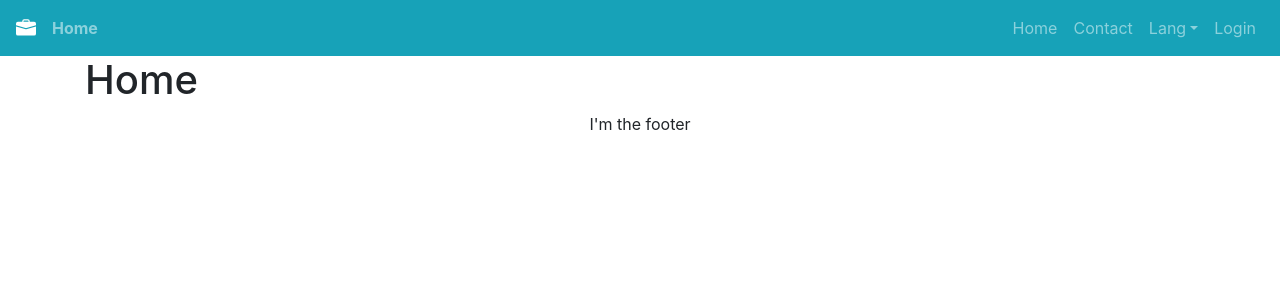
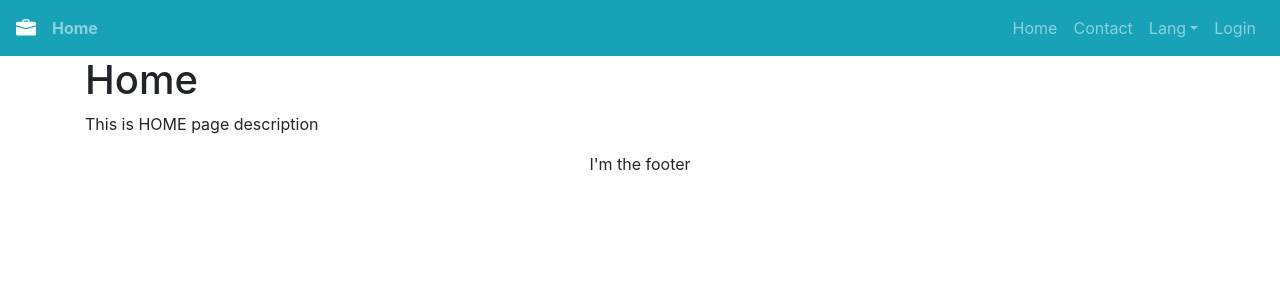
Before and after one commit to grafikri/mySampleProject, a Vue app: page / in a window 1280 px wide. Shown: the top 300 px of the page. Built offline with nearby package versions, Linux system fonts and the light colour scheme.

Commit message:
feat: add description

```diff
--- a/src/views/Home.vue
+++ b/src/views/Home.vue
@@ -1,6 +1,7 @@
 <template>
   <div>
     <h1>{{ $t('pages.home.title') }}</h1>
+    <p>{{ $t('pages.home.desc') }}</p>
   </div>
 </template>
 
```
